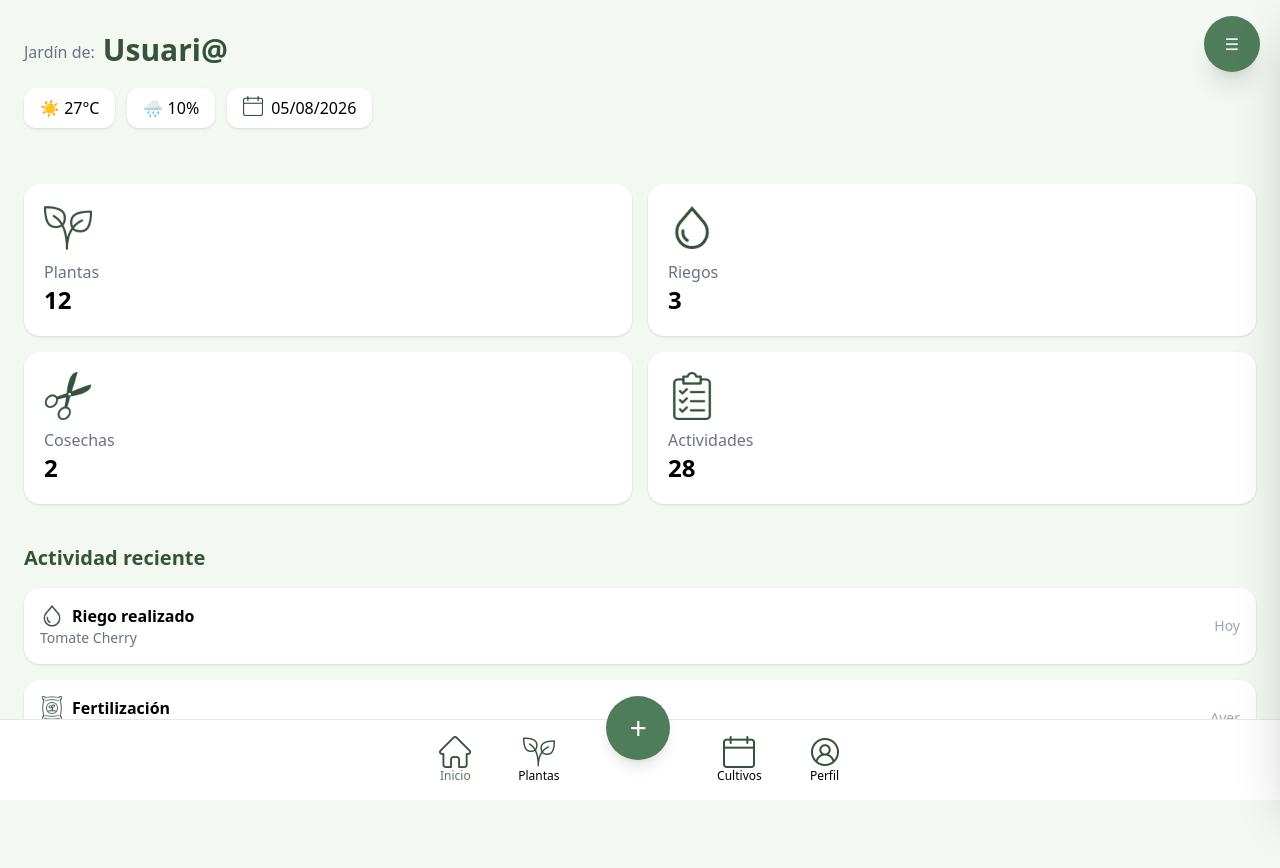
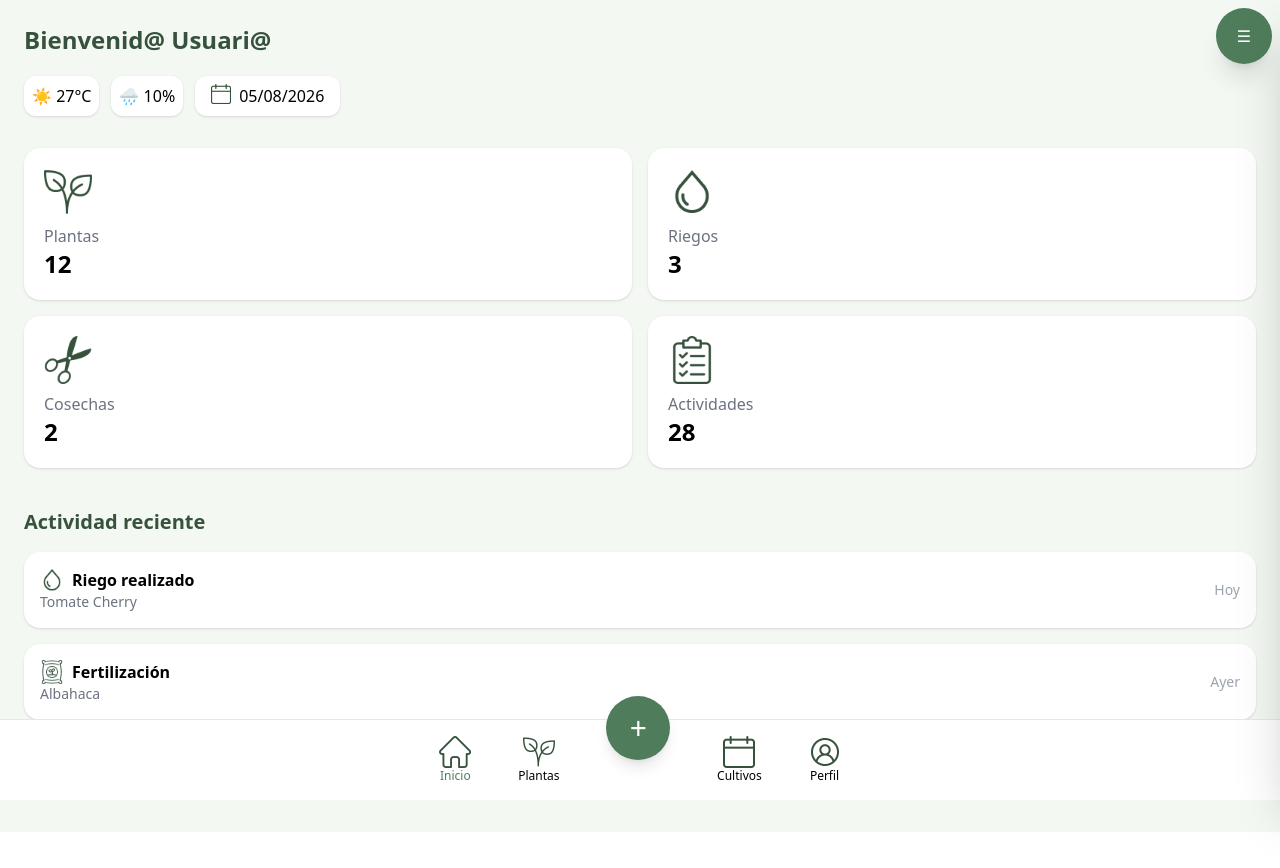
Before and after one commit to LegaspiRicardo/huertia4, an Angular app: page /dashboard in a window 1280 px wide. After the commit the page ends 832 px from the top, so only its background shows below. Built offline with nearby package versions, Linux system fonts and the light colour scheme.

Commit message:
Add files via upload

```diff
--- a/src/app/features/dashboard/dashboard.component.html
+++ b/src/app/features/dashboard/dashboard.component.html
@@ -1,23 +1,21 @@
 <div class="min-h-dvh bg-[#F4F8F2] pb-28">
 
     <!-- Header -->
-    <header class="px-6 py-6">
+    <header class="px-6 py-4">
         <div class="flex my-2">
-            <h2 class="text-md text-gray-500 mt-2">
-                Jardín de:
-            </h2>
-            <h1 class="text-3xl font-bold text-[#36523C] ml-2">
-                Usuari@
+
+            <h1 class="text-2xl font-bold text-[#36523C] ">
+                Bienvenid@ Usuari@
             </h1>
         </div>
 
 
         <div class="mt-5 flex gap-3">
-            <div class="rounded-xl bg-white px-4 py-2 shadow">
+            <div class="rounded-xl bg-white px-2 py-2 shadow">
                 ☀️ 27°C
             </div>
 
-            <div class="rounded-xl bg-white px-4 py-2 shadow">
+            <div class="rounded-xl bg-white px-2 py-2 shadow">
                 🌧️ 10%
             </div>
 
@@ -30,7 +28,7 @@
 
     <app-floating-menu></app-floating-menu>
     <!-- Cards -->
-    <section class="mt-8 px-6">
+    <section class="mt-4 px-6">
         <div class="grid grid-cols-2 gap-4">
             <div class="rounded-2xl bg-white p-5 shadow">
                 <div class="text-3xl">
--- a/src/app/features/plants/pages/plants/plants.component.html
+++ b/src/app/features/plants/pages/plants/plants.component.html
@@ -2,14 +2,14 @@
 
 <div class="min-h-dvh bg-[#F4F8F2] pb-32">
 
-    <header class="sticky top-0 z-10 bg-[#F4F8F2] px-6 pt-8 pb-4">
+    <header class="sticky top-0 z-10 bg-[#F4F8F2] px-6 py-4">
 
-        <h1 class="text-3xl font-bold text-[#36523C]">
+        <h1 class="text-2xl font-bold text-[#36523C] my-2">
             Enciclopedia
         </h1>
 
-        <p class="mt-2 text-gray-500">
-            Explora todas las especies disponibles en HuertIA.
+        <p class="text-sm mt-2 text-gray-500">
+            Explora y descubre todas las especies disponibles
         </p>
 
     </header>
--- a/src/app/shared/components/floating-menu/floating-menu.component.html
+++ b/src/app/shared/components/floating-menu/floating-menu.component.html
@@ -1,7 +1,7 @@
 <!-- Botón flotante -->
 <button
     (click)="toggleMenu()"
-    class="fixed top-4 right-5 z-50 flex h-14 w-14 items-center justify-center rounded-full bg-[#4F7D5C] text-white shadow-xl transition hover:scale-105">
+    class="fixed top-2 right-2 z-50 flex h-14 w-14 items-center justify-center rounded-full bg-[#4F7D5C] text-white shadow-xl transition hover:scale-105">
     @if (!isOpen()) {
         ☰
     } @else {
```
